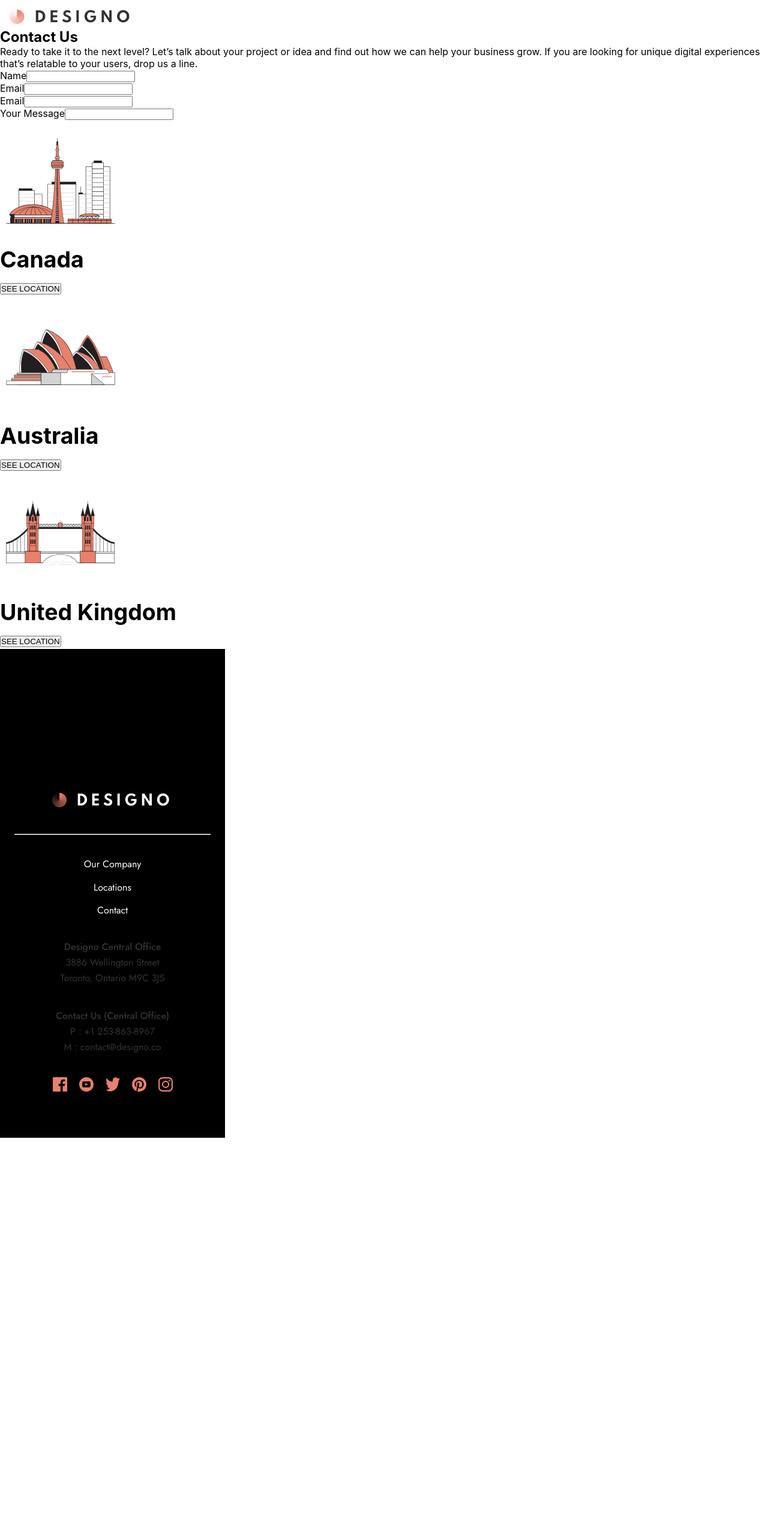
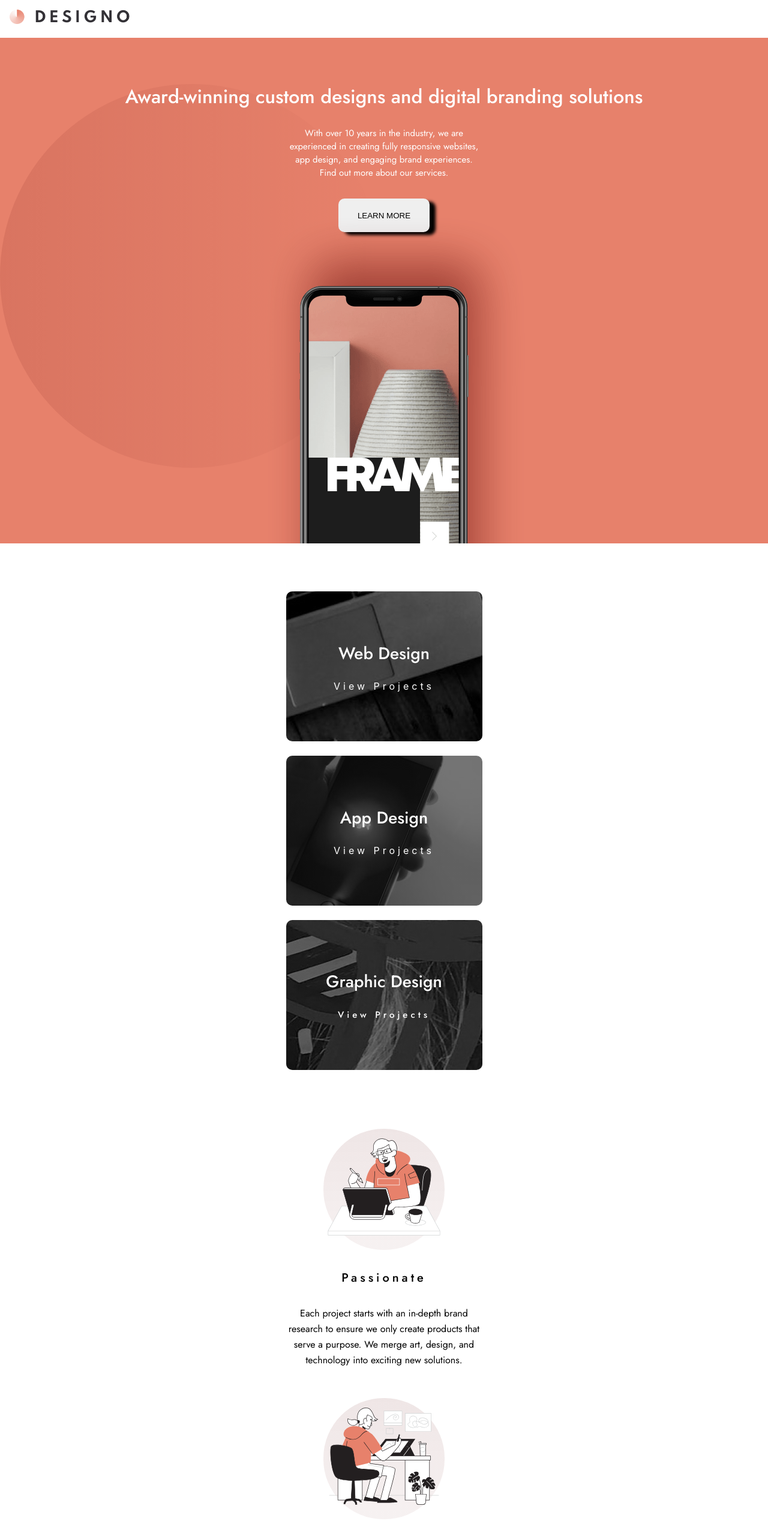
Before and after one commit to morfeli/designo-app, a React (Create React App) app: page / in a window 1280 px wide. Shown: the top 2566 px of the page at 60% size. Before the commit the page ends 1897 px from the top, so only its background shows below. Built offline with nearby package versions, Linux system fonts and the light colour scheme.

Commit message:
styling moblie view

```diff
--- a/src/App.js
+++ b/src/App.js
@@ -15,13 +15,13 @@ function App() {
   return (
     <div>
       <Header />
-      {/* <HomePage /> */}
+      <HomePage />
       {/* <WebDesign /> */}
       {/* <AppDesign /> */}
       {/* <GraphicDesign /> */}
       {/* <AboutUs /> */}
       {/* <LocationsPage /> */}
-      <ContactPage />
+      {/* <ContactPage /> */}
       <Footer />
     </div>
   );
--- a/src/components/Cards/Cards.scss
+++ b/src/components/Cards/Cards.scss
@@ -7,7 +7,8 @@
 @import "../../../styles/partials.scss";
 
 .webdesign__container {
-  background-image: url("../../assets/home/mobile/image-web-design.jpg");
+  background: linear-gradient(rgba(0, 0, 0, 0.5), rgba(0, 0, 0, 0.5)),
+    url("../../assets/home/mobile/image-web-design.jpg");
   background-position: center;
   background-repeat: no-repeat;
   background-size: contain;
@@ -19,6 +20,7 @@
   justify-content: center;
   align-items: center;
   margin: 0 auto;
+  background-color: rb;
   &--h1 {
     color: white;
     margin-bottom: 1.5rem;
@@ -34,7 +36,8 @@
 }
 
 .appdesign__container {
-  background-image: url("../../assets/home/mobile/image-app-design.jpg");
+  background: linear-gradient(rgba(0, 0, 0, 0.5), rgba(0, 0, 0, 0.5)),
+    url("../../assets/home/mobile/image-app-design.jpg");
   background-position: center;
   background-repeat: no-repeat;
   background-size: contain;
@@ -61,7 +64,8 @@
 }
 
 .graphicdesign__container {
-  background-image: url("../../assets/home/mobile/image-graphic-design.jpg");
+  background: linear-gradient(rgba(0, 0, 0, 0.5), rgba(0, 0, 0, 0.5)),
+    url("../../assets/home/mobile/image-graphic-design.jpg");
   background-position: center;
   background-repeat: no-repeat;
   background-size: contain;
--- a/src/components/Characteristics /CharacterCard.scss
+++ b/src/components/Characteristics /CharacterCard.scss
@@ -19,10 +19,15 @@
     height: 202px;
     display: flex;
     margin-bottom: 2rem;
+    display: flex;
+    flex-direction: column;
+    align-items: center;
   }
   &--img {
     width: 188px;
     height: 162px;
+    object-fit: none;
+    margin-top: 1rem;
   }
   &--h1 {
     font-family: $jost;
@@ -39,3 +44,13 @@
     text-align: center;
   }
 }
+
+#second .li__container--img {
+  width: 184px;
+  height: 162px;
+}
+
+#third .li__container--img {
+  width: 201px;
+  height: 128px;
+}
--- a/src/components/Characteristics /CharacterCards.jsx
+++ b/src/components/Characteristics /CharacterCards.jsx
@@ -1,8 +1,9 @@
 import "./CharacterCard.scss";
+import React from "react";
 
 const CharacterCards = (props) => {
   return (
-    <li className="li__container">
+    <li className="li__container" id={props.id}>
       <div className="li__container--imgBox">
         <img className="li__container--img" src={props.image} alt="img" />
       </div>
--- a/src/components/Characteristics /Characteristics.jsx
+++ b/src/components/Characteristics /Characteristics.jsx
@@ -7,21 +7,21 @@ import "./Characteristics.scss";
 
 const DUMMY_ARRAY = [
   {
-    id: "0",
+    id: "first",
     image: passionateImg,
     title: "Passionate",
     description:
       "Each project starts with an in-depth brand research to ensure we only create products that serve a purpose. We merge art, design, and technology into exciting new solutions.",
   },
   {
-    id: "1",
+    id: "second",
     image: resourcefulImg,
     title: "Resourceful",
     description:
       "Everything that we do has a strategic purpose. We use an agile approach in all of our projects and value customer collaboration. It guarantees superior results that fulfill our clients’ needs.",
   },
   {
-    id: "2",
+    id: "third",
     image: friendlyImg,
     title: "Friendly",
     description:
@@ -35,6 +35,7 @@ const Characteristics = () => {
       {DUMMY_ARRAY.map((item) => (
         <CharacterCards
           key={item.id}
+          id={item.id}
           title={item.title}
           image={item.image}
           description={item.description}
--- a/src/components/Contact/GetInTouch.scss
+++ b/src/components/Contact/GetInTouch.scss
@@ -39,5 +39,6 @@
     height: 56px;
     border-radius: 10px;
     border: none;
+    box-shadow: 10px 10px 5px black;
   }
 }
--- a/src/components/Footer/Footer.scss
+++ b/src/components/Footer/Footer.scss
@@ -7,9 +7,9 @@
 @import "../../../styles/partials.scss";
 
 .footer__container {
-  width: 375px;
+  width: 100vw;
   height: 815px;
-  background-color: black;
+  background-color: rgba(0, 0, 0, 0.9);
   padding-top: 15rem;
 
   &--innerBox {
--- a/src/components/Header/Header.scss
+++ b/src/components/Header/Header.scss
@@ -10,6 +10,7 @@
   display: flex;
   justify-content: space-between;
   align-items: center;
+  padding-bottom: 1rem;
 
   &--logo {
     width: 207px;
--- a/src/components/Hero/HeroHome.jsx
+++ b/src/components/Hero/HeroHome.jsx
@@ -5,13 +5,14 @@ import HeroImg from "../../assets/home/desktop/image-hero-phone.png";
 const HeroHome = () => {
   return (
     <section className="hero__container">
+      <div className="hero__container--bitMap">
         <h1 className="hero__container--h1">
           Award-winning custom designs and digital branding solutions
         </h1>
         <p className="hero__container--p">
-        With over 10 years in the industry, we are experienced in creating fully
-        responsive websites, app design, and engaging brand experiences. Find
-        out more about our services.
+          With over 10 years in the industry, we are experienced in creating
+          fully responsive websites, app design, and engaging brand experiences.
+          Find out more about our services.
         </p>
         <button className="hero__container--btn">LEARN MORE</button>
         <div className="hero__container--imgBox">
@@ -21,6 +22,7 @@ const HeroHome = () => {
             alt="Frame iPhone Image"
           />
         </div>
+      </div>
     </section>
   );
 };
--- a/src/components/Hero/HeroHome.scss
+++ b/src/components/Hero/HeroHome.scss
@@ -7,13 +7,21 @@
 @import "../../../styles/partials.scss";
 
 .hero__container {
-  width: 375px;
+  width: 100vw;
   height: 843px;
   background-color: $peach;
-  display: flex;
-  flex-direction: column;
-  align-items: center;
   overflow: hidden;
+
+  &--bitMap {
+    display: flex;
+    flex-direction: column;
+    align-items: center;
+
+    background-image: url("../../assets/shared/desktop/bg-pattern-small-circle.svg");
+    background-repeat: no-repeat;
+    background-size: 40rem;
+    background-position: 0% 30%;
+  }
 
   &--h1 {
     margin-top: 5rem;
@@ -32,6 +40,7 @@
     font-size: 15px;
     text-align: center;
     color: $white;
+    width: 327px;
   }
 
   &--btn {
@@ -41,6 +50,7 @@
     padding: 1rem;
     border-radius: 10px;
     border: none;
+    box-shadow: 10px 5px 5px black;
   }
 
   &--imgBox {
```
Also changed, not shown: src/components/Cards/AppCard.scss (added). Lines whose indentation alone changed are shown as unchanged.
